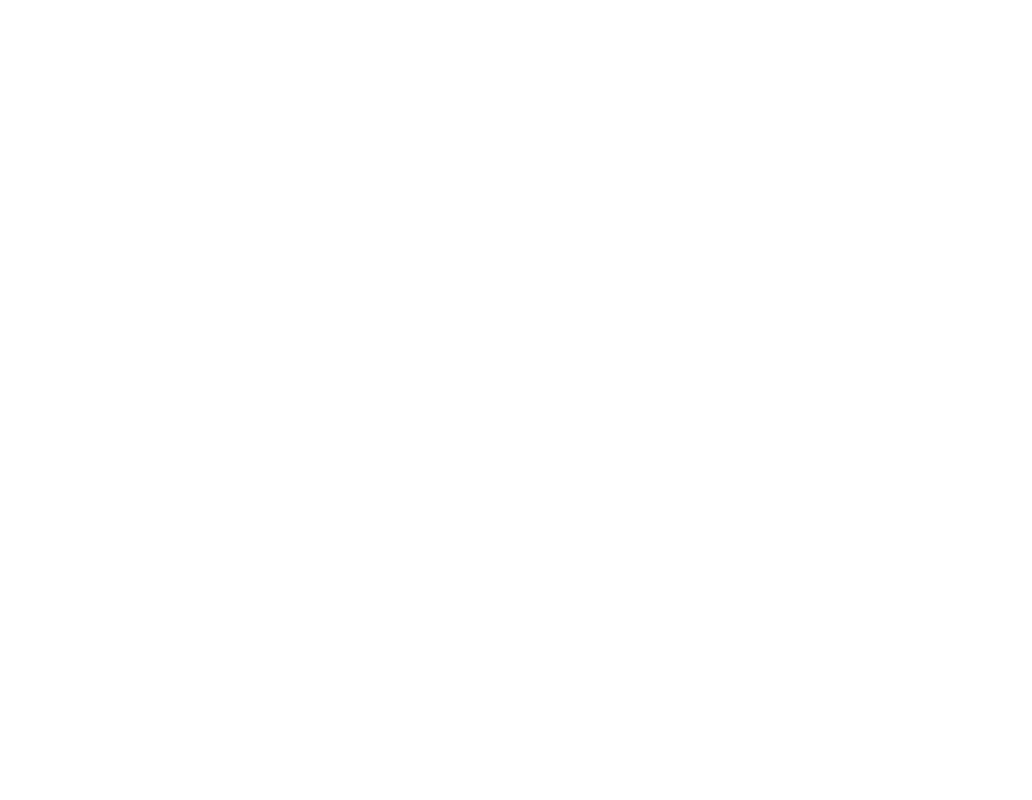
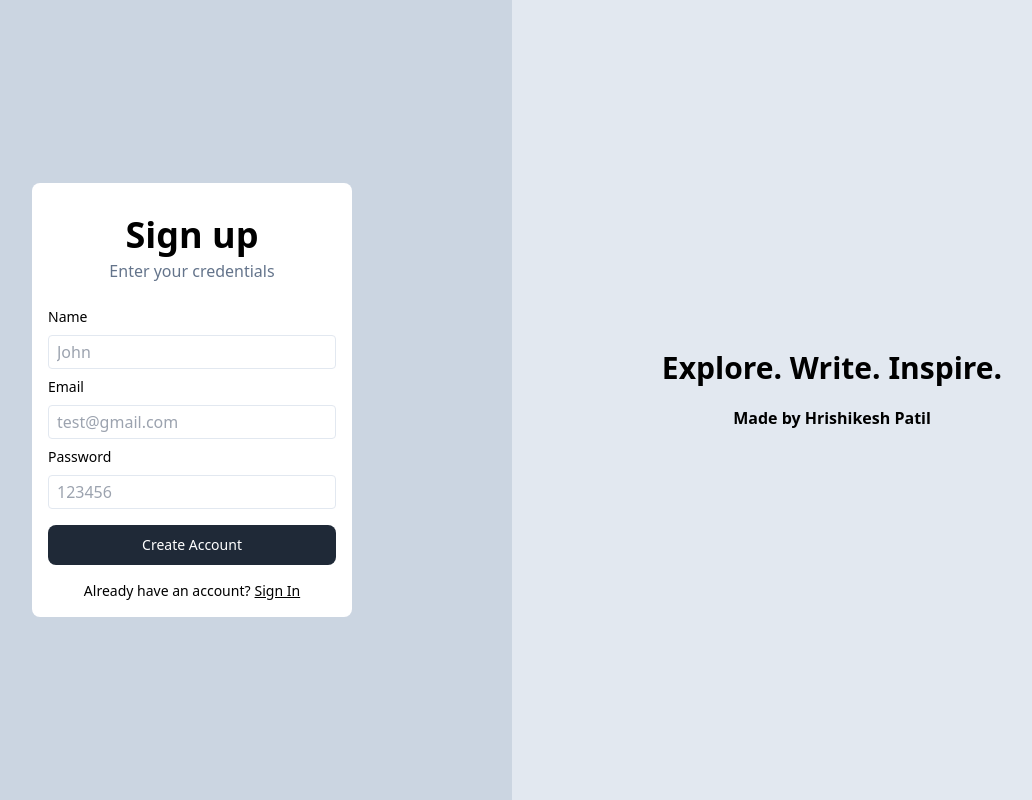
Before and after one commit to hrishi0102/BlogSphere, a React (Vite) app in the folder frontend/: page / in a window 1280 px wide. Before the commit this address had no page. Shown: the whole page, without its empty margins (128-1160 px from the left). Built offline with nearby package versions, Linux system fonts and the light colour scheme.

Commit message:
blogcard

```diff
--- a/frontend/src/App.tsx
+++ b/frontend/src/App.tsx
@@ -9,6 +9,7 @@ function App() {
     <>
       <BrowserRouter>
         <Routes>
+          <Route path="/" element={<Signup />} />
           <Route path="/signup" element={<Signup />} />
           <Route path="/signin" element={<Signin />} />
           <Route path="/blogs" element={<Blogs />} />
--- a/frontend/src/Components/Auth.tsx
+++ b/frontend/src/Components/Auth.tsx
@@ -21,7 +21,7 @@ export const Auth = ({ type }: Type) => {
   async function sendRequest() {
     try {
       const response = await axios.post(
-        `${BACKEND_URL}/${type === "signup" ? "signup" : "signin"}`,
+        `${BACKEND_URL}/user/${type === "signup" ? "signup" : "signin"}`,
         {
           name,
           email,
--- a/frontend/src/Components/BlogCard.tsx
+++ b/frontend/src/Components/BlogCard.tsx
@@ -1,17 +1,22 @@
+import { Link } from "react-router-dom";
+
 interface BlogCardProps {
   authorName: string;
   title: string;
   content: string;
   publishedDate: string;
+  id?: string;
 }
 
 export const BlogCard = ({
   authorName,
+  id,
   title,
   content,
   publishedDate,
 }: BlogCardProps) => {
   return (
+    <Link to={`/blog/${id}`}>
       <div className="border-b border-slate-400 p-3 pb-4 w-screen max-w-screen-md cursor-pointer">
         <div className="flex">
           <div className="flex justify-center flex-col">
@@ -29,6 +34,7 @@ export const BlogCard = ({
           content.length / 100
         )} minute(s) read`}</div>
       </div>
+    </Link>
   );
 };
 
--- a/frontend/src/hooks/index.ts
+++ b/frontend/src/hooks/index.ts
@@ -3,6 +3,7 @@ import axios from "axios";
 import { BACKEND_URL } from "../config";
 
 interface Blog {
+  id: string | undefined;
   title: string;
   content: string;
   author: {
--- a/frontend/src/pages/Blogs.tsx
+++ b/frontend/src/pages/Blogs.tsx
@@ -16,6 +16,7 @@ export const Blogs = () => {
             <BlogCard
               authorName={blog.author.name || "Anonymous"}
               title={blog.title}
+              id={blog.id}
               content={blog.content}
               publishedDate={"24 May 2024"}
             ></BlogCard>
```
Lines whose indentation alone changed are shown as unchanged.
